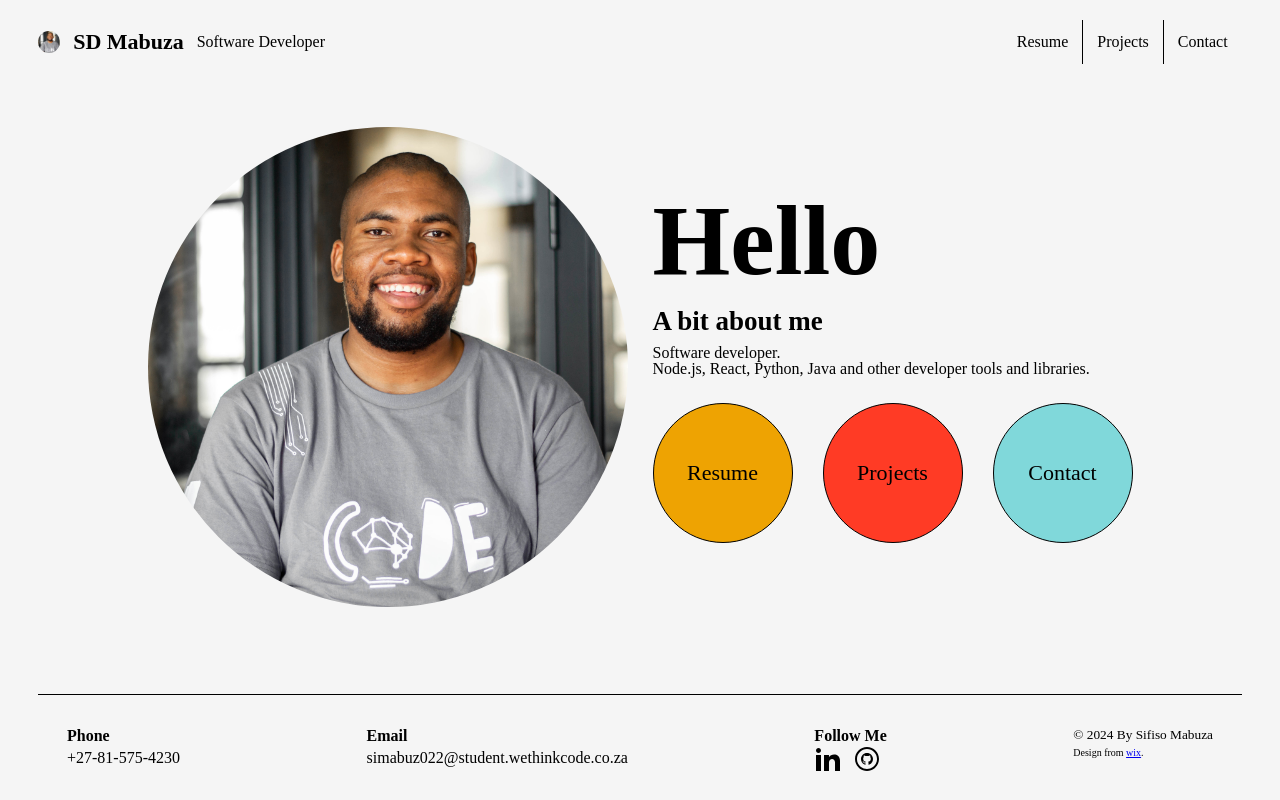
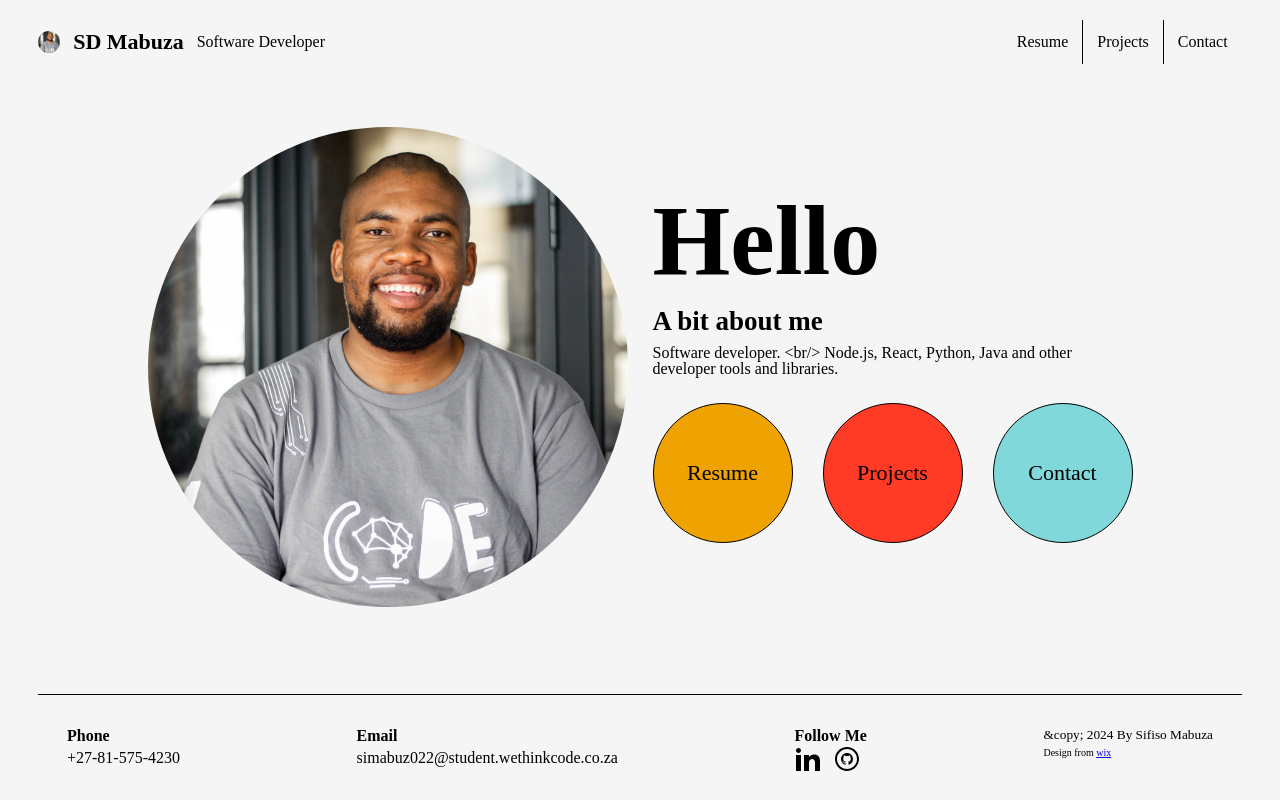
Before and after one commit to dr96mabuza/Personal-Portfolio-1, a website built with webpack: page dist/index.html in a window 1280 px wide. Built offline with nearby package versions, Linux system fonts and the light colour scheme.

Commit message:
rewrite of html to js for about, footer and header complete. special char fix remaining.

```diff
--- a/package.json
+++ b/package.json
@@ -24,6 +24,8 @@
     "eslint": "^8.17.0",
     "eslint-config-airbnb-base": "^15.0.0",
     "eslint-plugin-import": "^2.26.0",
+    "html-loader": "^5.1.0",
+    "html-webpack-plugin": "^5.6.3",
     "style-loader": "^3.3.1",
     "webpack": "^5.73.0",
     "webpack-cli": "^4.10.0"
--- a/src/index.js
+++ b/src/index.js
@@ -2,6 +2,13 @@ import "./style/meyer.css";
 import "./style/style.css";
 // import "./style/tabletStyle.css";
 import "./style/mobileStyle.css";
+import header from "./js/header";
+import aboutSection from "./js/about";
+import footer from "./js/footer";
+
+document.querySelector("body").appendChild(header);
+document.querySelector("body").appendChild(aboutSection);
+document.querySelector("body").appendChild(footer);
 
 const profileSrc = require("./asserts/images/204Sifiso Mabuza simabuz022.jpg");
 const project2Src = require("./asserts/images/pankaj-patel-_SgRNwAVNKw-unsplash (1).jpg");
--- /dev/null
+++ b/src/js/about/aBitAboutMe.js
@@ -0,0 +1,12 @@
+const aboutMe = document.createElement("div");
+const aboutMeText = "Software developer. " + "<br/>" + " Node.js, React, Python, Java and other developer tools and libraries.";
+const paragraphOne = document.createElement("p");
+const paragraphTwo = document.createElement("p");
+
+paragraphOne.textContent = "A bit about me";
+paragraphTwo.textContent = aboutMeText;
+
+aboutMe.appendChild(paragraphOne);
+aboutMe.appendChild(paragraphTwo);
+
+export default aboutMe;
--- /dev/null
+++ b/src/js/about/buttons.js
@@ -0,0 +1,11 @@
+const buttonsContainer = document.createElement("div");
+buttonsContainer.setAttribute("class", "buttons");
+
+const buttonNames = ["Resume", "Projects", "Contact"];
+buttonNames.forEach((name) => {
+  const button = document.createElement("button");
+  button.textContent = name;
+  buttonsContainer.appendChild(button);
+});
+
+export default buttonsContainer;
--- /dev/null
+++ b/src/js/about/index.js
@@ -0,0 +1,20 @@
+import buttonsContainer from "./buttons";
+import aboutMe from "./aBitAboutMe";
+
+const aboutSection = document.createElement("section");
+aboutSection.setAttribute("id", "about");
+
+const profileImage = document.createElement("img");
+profileImage.setAttribute("alt", "profile");
+const div = document.createElement("div");
+const greeting = document.createElement("h1");
+greeting.textContent = "Hello";
+
+div.appendChild(greeting);
+div.appendChild(aboutMe);
+div.appendChild(buttonsContainer);
+
+aboutSection.appendChild(profileImage);
+aboutSection.appendChild(div);
+
+export default aboutSection;
--- /dev/null
+++ b/src/js/footer/contactDetails.js
@@ -0,0 +1,22 @@
+const details = {
+  phoneNumber: "+27-81-575-4230",
+  emailAddress: "simabuz022@student.wethinkcode.co.za",
+};
+
+const email = document.createElement("div");
+const emailDisplayText = document.createElement("p");
+emailDisplayText.textContent = "Email";
+const emailAddress = document.createElement("p");
+emailAddress.textContent = details.emailAddress;
+email.appendChild(emailDisplayText);
+email.appendChild(emailAddress);
+
+const phone = document.createElement("div");
+const phoneDisplayText = document.createElement("p");
+phoneDisplayText.textContent = "Phone";
+const phoneNumber = document.createElement("p");
+phoneNumber.textContent = details.phoneNumber;
+phone.appendChild(phoneDisplayText);
+phone.appendChild(phoneNumber);
+
+export { email, phone };
--- /dev/null
+++ b/src/js/footer/copyright.js
@@ -0,0 +1,15 @@
+const copyrightContainer = document.createElement("div");
+const copyrightDetails = document.createElement("p");
+copyrightDetails.textContent = "&copy; 2024 By Sifiso Mabuza"; // fix special char
+const designInspo = document.createElement("p");
+designInspo.textContent = "Design from ";
+const designInspoWebpageLink = document.createElement("a");
+designInspoWebpageLink.setAttribute("target", "_blank");
+designInspoWebpageLink.setAttribute("href", "https://www.wix.com/website-template/view/html/2846?originUrl=https%3A%2F%2Fwww.wix.com%2Fwebsite%2Ftemplates%2Fhtml%2Fportfolio-cv%2Fpersonal&tpClick=view_button&esi=d5e00fc7-fc19-4734-bce1-594aa8e066fe");
+designInspoWebpageLink.textContent = "wix";
+
+designInspo.appendChild(designInspoWebpageLink);
+copyrightContainer.appendChild(copyrightDetails);
+copyrightContainer.appendChild(designInspo);
+
+export default copyrightContainer;
--- /dev/null
+++ b/src/js/footer/index.js
@@ -0,0 +1,11 @@
+import { phone, email } from "./contactDetails";
+import copyrightContainer from "./copyright";
+import socials from "./socials";
+
+const footer = document.createElement("footer");
+footer.appendChild(phone);
+footer.appendChild(email);
+footer.appendChild(socials);
+footer.appendChild(copyrightContainer);
+
+export default footer;
--- /dev/null
+++ b/src/js/footer/socials.js
@@ -0,0 +1,27 @@
+const socialMediaProfileLinks = [ // to be moved to constants file
+  {
+    alt: "linkedin",
+    href: "https://www.linkedin.com/in/sifiso-doctor-mabuza-901772208/",
+  },
+  { alt: "github", href: "https://github.com/dr96mabuza" },
+];
+const socials = document.createElement("div");
+socials.setAttribute("id", "followMe");
+const followMeText = document.createElement("p");
+followMeText.textContent = "Follow Me";
+
+const links = document.createElement("div");
+socialMediaProfileLinks.forEach((item) => {
+  const aTag = document.createElement("a"); // a element to redirect to website on click
+  aTag.setAttribute("href", item.href);
+  aTag.setAttribute("target", "_blank");
+  const imgTag = document.createElement("img"); // create img element to hold img
+  imgTag.setAttribute("alt", item.alt);
+  imgTag.setAttribute("target", "_blank");
+  aTag.appendChild(imgTag); // add img to a. whole img to be clickable
+  links.appendChild(aTag); // add a and img to parent container
+});
+socials.appendChild(followMeText);
+socials.appendChild(links); // socials/Container has two children
+
+export default socials;
--- /dev/null
+++ b/src/js/header/index.js
@@ -0,0 +1,21 @@
+import nav from "./nav";
+
+const header = document.createElement("header");
+header.setAttribute("id", "header");
+
+const div = document.createElement("div");
+const img = document.createElement("img");
+const ownerName = document.createElement("p");
+ownerName.textContent = "SD Mabuza";
+const ownerTitle = document.createElement("p");
+ownerTitle.textContent = "Software Developer";
+
+div.appendChild(img);
+div.appendChild(ownerName);
+div.appendChild(ownerTitle);
+
+header.appendChild(div);
+header.appendChild(document.createElement("img"));
+header.appendChild(nav);
+
+export default header;
--- /dev/null
+++ b/src/js/header/nav.js
@@ -0,0 +1,13 @@
+const navItems = ["Resume", "Projects", "Contact"];
+const nav = document.createElement("nav");
+const unorderdList = document.createElement("ul");
+
+navItems.forEach((item) => {
+  const listItem = document.createElement("li");
+  listItem.textContent = item;
+  unorderdList.appendChild(listItem);
+});
+
+nav.appendChild(unorderdList);
+
+export default nav;
--- a/webpack.config.js
+++ b/webpack.config.js
@@ -1,6 +1,7 @@
 const path = require("path");
 
 module.exports = {
+  mode: "development",
   entry: "./src/index.js",
   output: {
     filename: "bundle.js",
@@ -20,6 +21,10 @@ module.exports = {
         test: /\.(woff|woff2|eot|ttf|otf)$/i,
         type: "asset/resource",
       },
+      {
+        test: /\.html$/i,
+        loader: "html-loader",
+      },
     ],
   },
 };
```
Also changed, not shown: dist/bundle.js, dist/index.html, src/js/footer.js (deleted), src/js/header.js (deleted), 1 other file.
